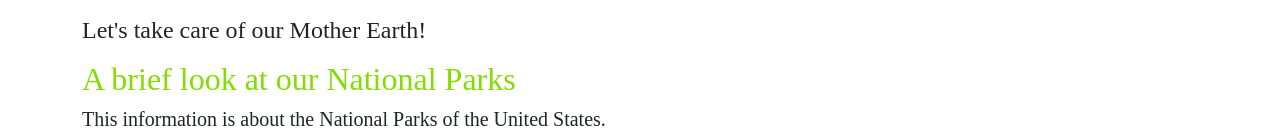
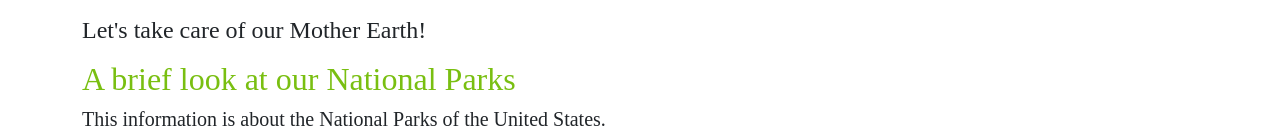
Before and after one commit to jvkovach/icj-project-rig, a website: page src/index.njk in a window 1280 px wide. Shown: the part 190-327 px from the top of the page. Drawn offline with nearby package versions, Linux system fonts and the light colour scheme; files that its build step writes are made by us from their sources; files whose address does not match are found by name.

Commit message:
making green darker again

```diff
--- a/src/scss/main.scss
+++ b/src/scss/main.scss
@@ -32,7 +32,7 @@ h1 {
 }
 
 h2 {
-  color: rgb(133, 220, 2);
+  color: rgb(121, 191, 17);
   font-family:'Times New Roman', Times, serif;
 }
 
```
